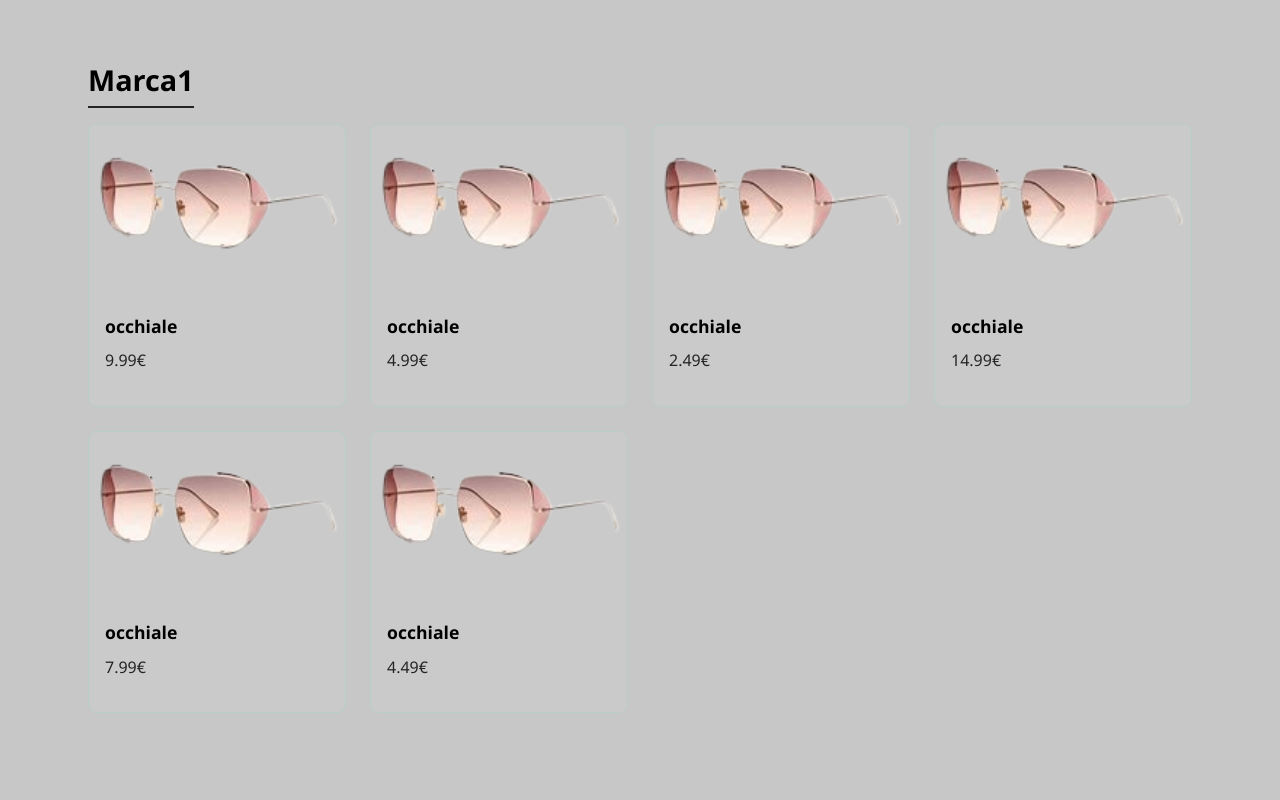
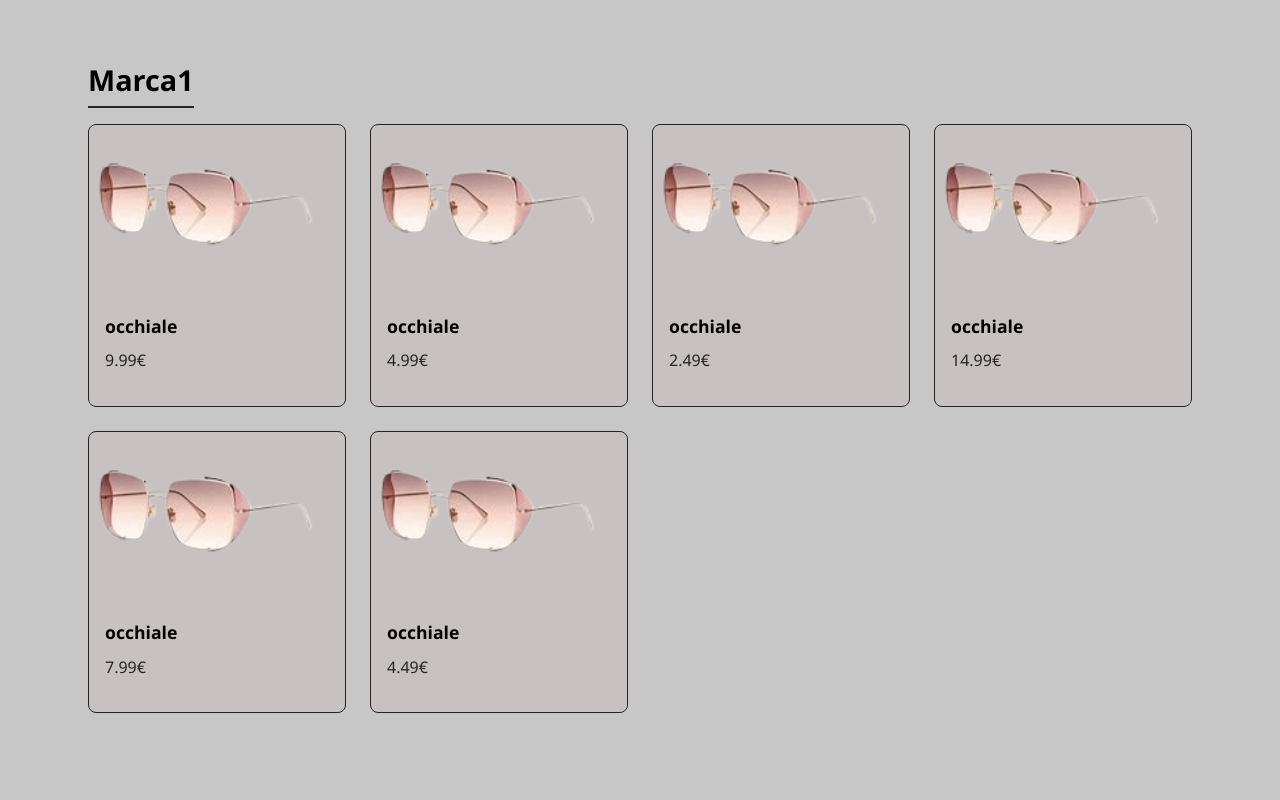
Before and after one commit to Aledallas01/61mq, a React (Vite) app: page /prodotti in a window 1280 px wide. Shown: the part 980-1780 px from the top of the page. Built offline with nearby package versions, Linux system fonts and the light colour scheme.

Commit message:
Fix Store Cards

```diff
--- a/src/index.css
+++ b/src/index.css
@@ -483,8 +483,8 @@ section {
 
 /* --- PRODUCT CARD --- */
 .product-card {
-  background-color: #cacaca;
-  border: 1px solid #b8cfc5;
+  background-color: #c7c1c1;
+  border: 1px solid #242424;
   border-radius: 8px;
   overflow: hidden;
   cursor: pointer;
@@ -499,7 +499,7 @@ section {
 }
 
 .product-image {
-  width: 100%;
+  width: 90%;
   padding-top: 66.66%;
   /* 3:2 ratio */
   background-size: cover;
--- a/src/pages/About.jsx
+++ b/src/pages/About.jsx
@@ -1,5 +1,6 @@
 // src/pages/About.jsx
 import React from "react";
+import DoveTrovarci from "../components/DoveTrovarci.jsx";
 
 import StefanoIMG from "../assets/images/stefano.jpg";
 
@@ -96,6 +97,8 @@ export default function About() {
             </div>
           </div>
         </section>
+
+        <DoveTrovarci />
       </main>
     </>
   );
```
